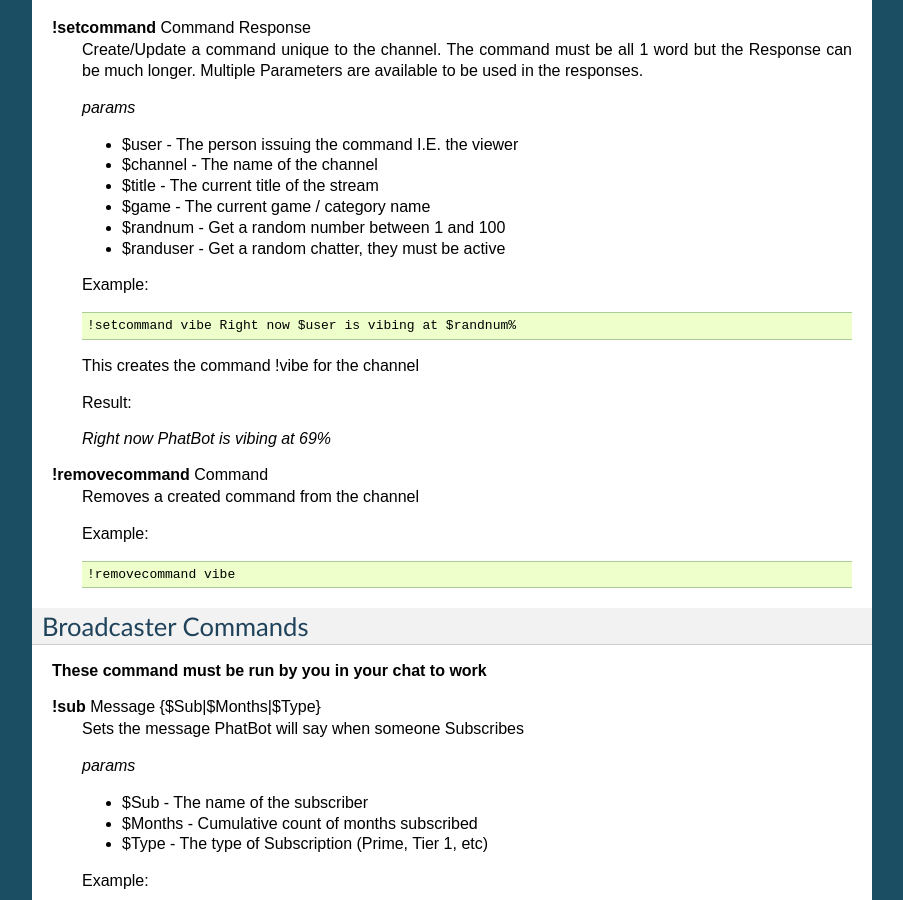
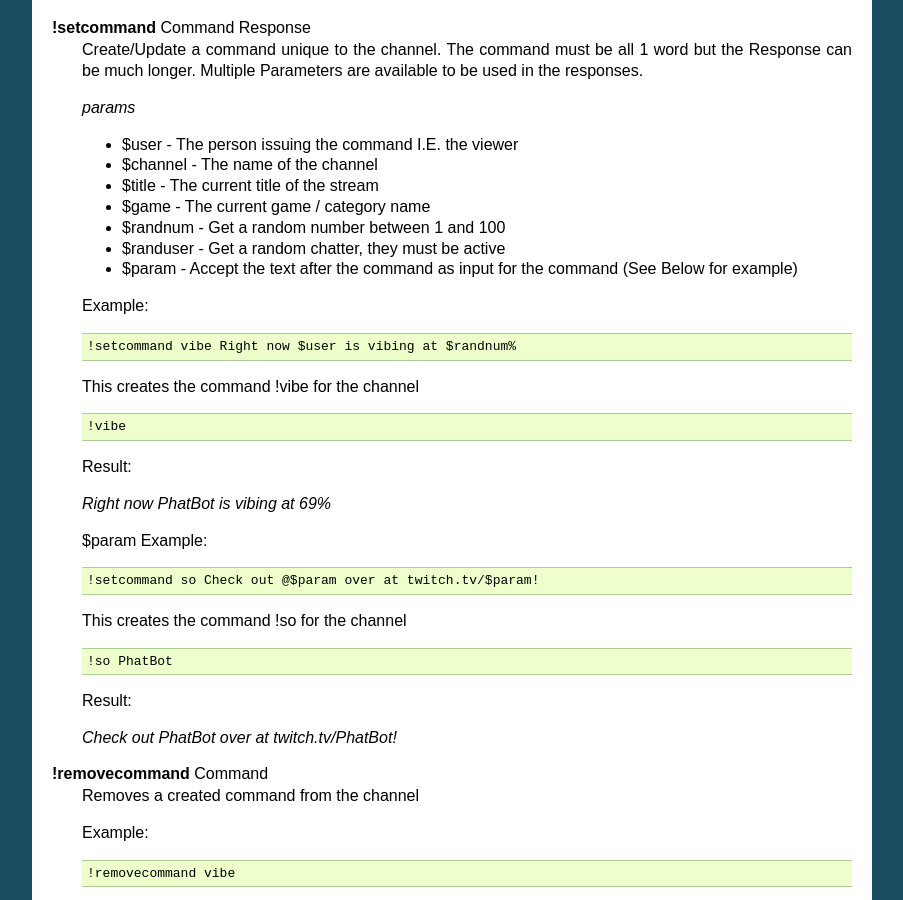
Before and after one commit to Phat32/PhatBot-Docs, a Sphinx documentation site: the page built from docs/pages/twitch/commands.rst, in a window 1280 px wide and 900 px high, scrolled down 1520 px. Shown: the whole window, without its empty margins (198-1101 px from the left). Built offline with Sphinx 7.4.7, drawn with Linux system fonts in a browser that asks for light colours.

Commit message:
Added details for $param

```diff
--- a/docs/pages/twitch/commands.rst
+++ b/docs/pages/twitch/commands.rst
@@ -98,6 +98,7 @@
   - $game - The current game / category name
   - $randnum - Get a random number between 1 and 100
   - $randuser - Get a random chatter, they must be active
+  - $param - Accept the text after the command as input for the command (See Below for example)
 
   Example:
 
@@ -107,9 +108,29 @@
 
   This creates the command !vibe for the channel
 
+  .. code-block:: none
+
+    !vibe
+
   Result:
 
   *Right now PhatBot is vibing at 69%*
+
+  $param Example:
+
+  .. code-block:: none
+
+    !setcommand so Check out @$param over at twitch.tv/$param!
+
+  This creates the command !so for the channel
+
+  .. code-block:: none
+
+    !so PhatBot
+
+  Result:
+
+  *Check out PhatBot over at twitch.tv/PhatBot!*
 
 **!removecommand** Command
   Removes a created command from the channel
```
